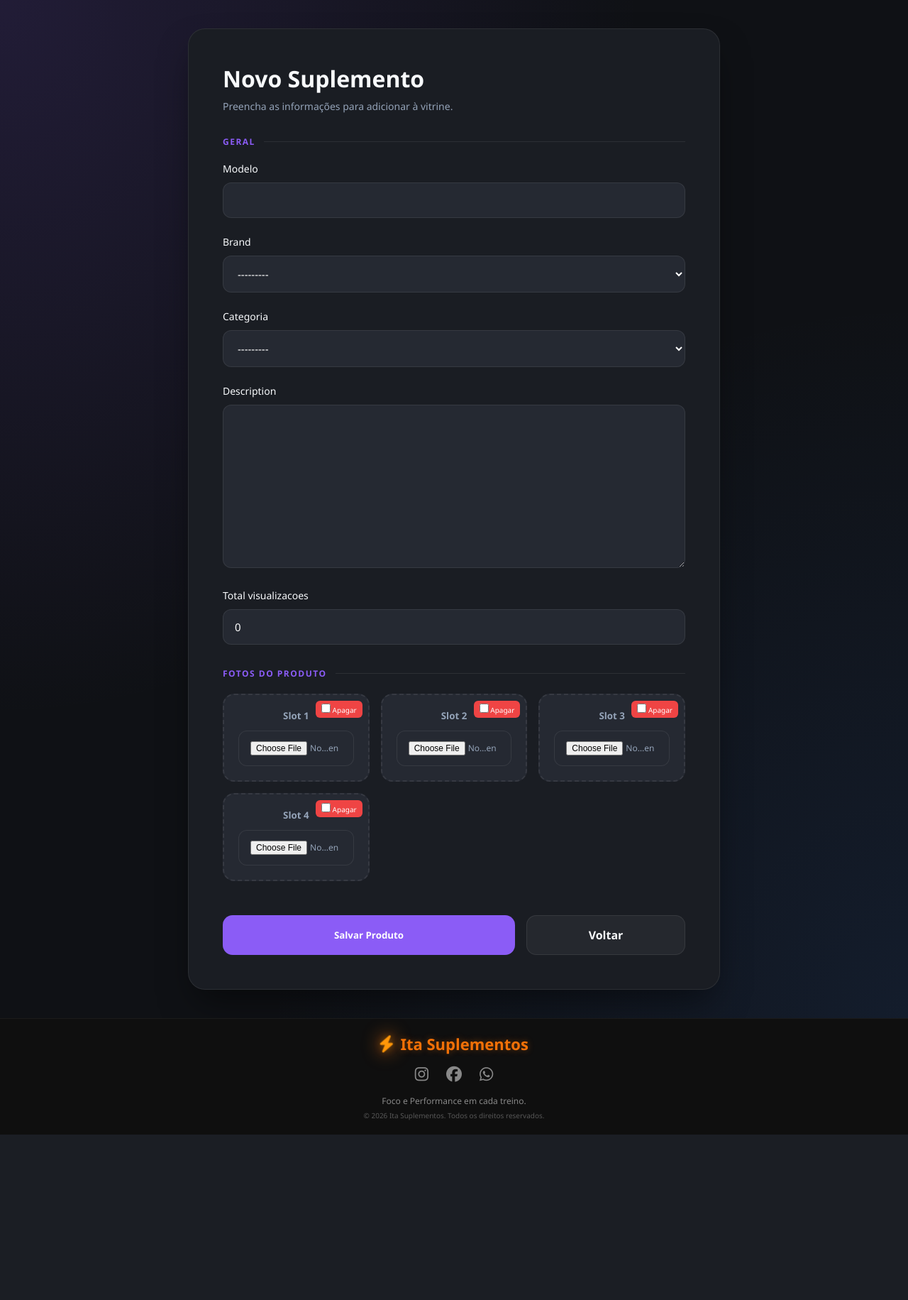
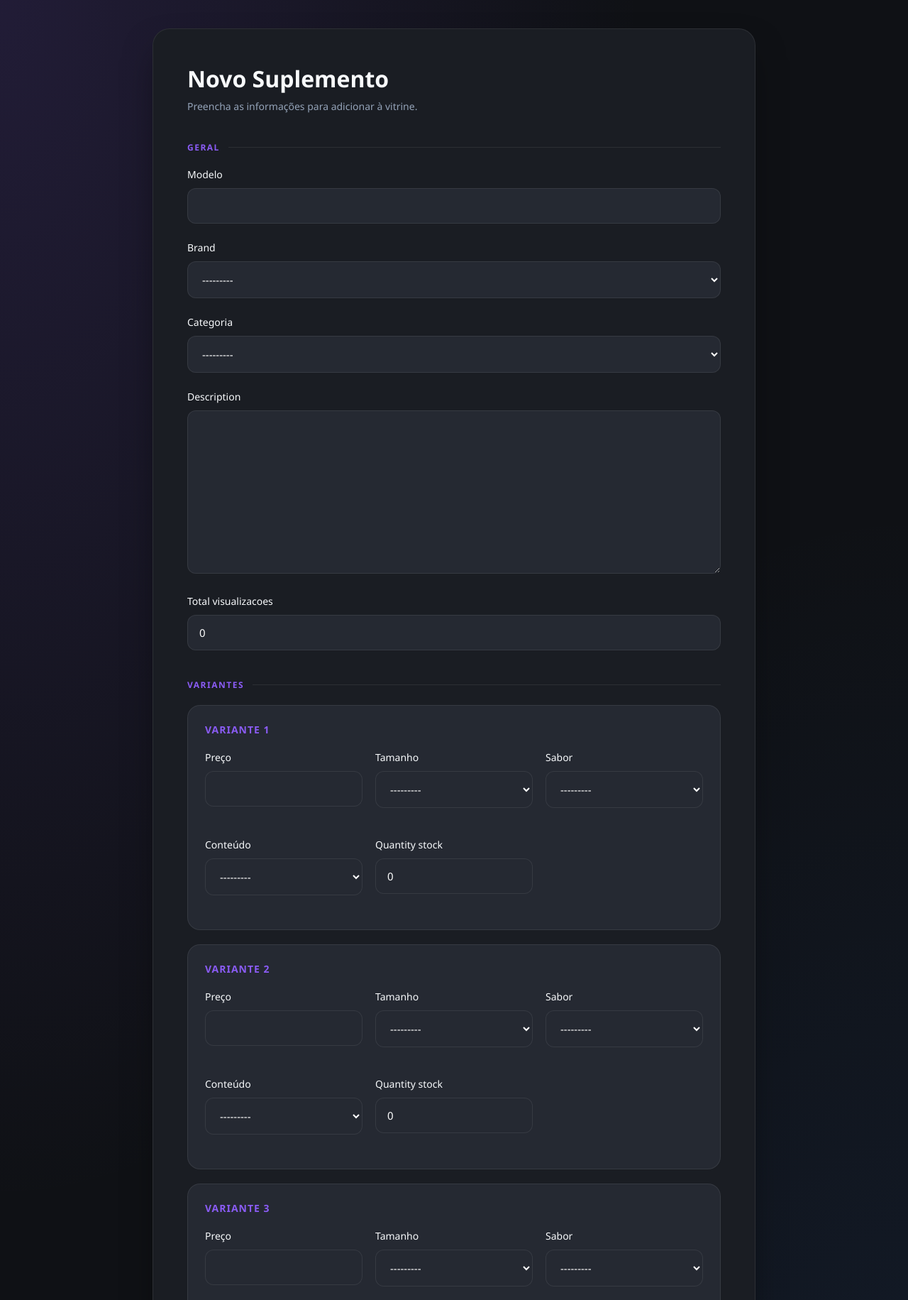
Before and after one commit to jcsilva-dev/ita-supplements-store, a Django app: page /new_supplement/ in a window 1280 px wide. Shown: the part 89-1920 px from the top of the page at 71% size. Before the commit the page ends 1687 px from the top, so only its background shows below. Run offline with Django 5.2, Linux system fonts and the light colour scheme; the visitor is signed in with stand-in values (Sample User, id 1); data that the repository does not hold is empty.

Commit message:
feat: add product variants system with inline formsets, automatic SKU generation and create integration

```diff
--- a/supplements/forms.py
+++ b/supplements/forms.py
@@ -1,4 +1,4 @@
-from supplements.models import Supplements, ImageSupplement, Feedback
+from supplements.models import Supplements, ImageSupplement, Feedback, ProductVariant
 from django import forms
 from django.forms import inlineformset_factory
 
@@ -8,6 +8,22 @@ class SupplementModelForm(forms.ModelForm):
      model = Supplements
      fields = '__all__'
 
+
+
+VariantFormSet = inlineformset_factory(
+    Supplements,
+    ProductVariant,
+    fields=[
+        "price",
+        "size",
+        "flavor",
+        "product_content_size",
+        "quantity_stock",
+    ],
+    extra=3,
+    can_delete=True
+)
+
 ImageFormSet = inlineformset_factory(
    Supplements,
    ImageSupplement,
@@ -16,6 +32,9 @@ ImageFormSet = inlineformset_factory(
    max_num=4,
    can_delete=True
 )
+
+
+
 
 class FeedbackForm(forms.ModelForm):
 
--- a/supplements/templates/new_supplement.html
+++ b/supplements/templates/new_supplement.html
@@ -29,11 +29,10 @@
         font-family: 'Inter', system-ui, -apple-system, sans-serif;
     }
 
-
     .form-container {
         background: var(--card-bg);
         width: 100%;
-        max-width: 750px;
+        max-width: 850px;
         border-radius: 24px;
         padding: 48px;
         border: 1px solid var(--border-ui);
@@ -45,7 +44,6 @@
         font-weight: 800;
         color: var(--text-bright);
         margin-bottom: 8px;
-        text-align: left;
     }
 
     .subtitle {
@@ -54,12 +52,11 @@
         font-size: 14px;
     }
 
-
     .section-header {
         display: flex;
         align-items: center;
         gap: 12px;
-        margin: 32px 0 20px;
+        margin: 40px 0 20px;
     }
 
     .section-header span {
@@ -75,7 +72,6 @@
         height: 1px;
         background: var(--border-ui);
     }
-
 
     .form-group {
         margin-bottom: 24px;
@@ -102,14 +98,62 @@
         transition: all 0.3s ease;
     }
 
-    .form-group input:focus {
+    .form-group textarea {
+        min-height: 120px;
+        resize: vertical;
+    }
+
+    .form-group input:focus,
+    .form-group textarea:focus,
+    .form-group select:focus {
         outline: none;
         border-color: var(--accent-color);
         box-shadow: 0 0 0 4px rgba(139, 92, 246, 0.15);
         background: #2d323d;
     }
 
-    /* ===== GRID DE IMAGENS (DROPZONE STYLE) ===== */
+    /* =========================
+       VARIANTES
+    ========================== */
+
+    .variant-grid {
+        display: flex;
+        flex-direction: column;
+        gap: 20px;
+    }
+
+    .variant-card {
+        background: var(--input-bg);
+        border: 1px solid var(--border-ui);
+        border-radius: 18px;
+        padding: 24px;
+    }
+
+    .variant-header {
+        display: flex;
+        align-items: center;
+        justify-content: space-between;
+        margin-bottom: 20px;
+    }
+
+    .variant-title {
+        font-size: 14px;
+        font-weight: 700;
+        color: var(--accent-color);
+        text-transform: uppercase;
+        letter-spacing: 1px;
+    }
+
+    .variant-fields {
+        display: grid;
+        grid-template-columns: repeat(auto-fit, minmax(220px, 1fr));
+        gap: 18px;
+    }
+
+    /* =========================
+       IMAGENS
+    ========================== */
+
     .image-grid {
         display: grid;
         grid-template-columns: repeat(auto-fit, minmax(160px, 1fr));
@@ -137,13 +181,11 @@
         font-weight: 600;
     }
 
-
     .image-form-card input[type="file"] {
         font-size: 12px;
         color: var(--text-dim);
     }
 
-    /* ===== PREVIEW E DELETE ===== */
     .image-preview {
         margin-top: 15px;
         display: none;
@@ -160,17 +202,14 @@
     }
 
     .delete-row {
-        position: absolute;
-        top: 8px;
-        right: 8px;
-        background: #ef4444;
-        padding: 4px 8px;
-        border-radius: 6px;
-        font-size: 10px;
-        color: white;
-        cursor: pointer;
+        margin-top: 12px;
+        color: #ef4444;
+        font-size: 13px;
     }
 
+    /* =========================
+       ACTIONS
+    ========================== */
 
     .form-actions {
         display: flex;
@@ -216,12 +255,22 @@
 </style>
 
 <div class="page-wrapper">
+
     <div class="form-container">
+
         <h1>Novo Suplemento</h1>
-        <p class="subtitle">Preencha as informações para adicionar à vitrine.</p>
+
+        <p class="subtitle">
+            Preencha as informações para adicionar à vitrine.
+        </p>
 
         <form method="POST" enctype="multipart/form-data">
+
             {% csrf_token %}
+
+            <!-- =========================
+                 DADOS GERAIS
+            ========================== -->
 
             <div class="section-header">
                 <span>Geral</span>
@@ -229,11 +278,83 @@
             </div>
 
             {% for field in form %}
+
                 <div class="form-group">
+
                     <label>{{ field.label }}</label>
+
                     {{ field }}
+
+                    {% if field.errors %}
+                        <small style="color:#ef4444;">
+                            {{ field.errors }}
+                        </small>
+                    {% endif %}
+
                 </div>
+
             {% endfor %}
+
+            <!-- =========================
+                 VARIANTES
+            ========================== -->
+
+            <div class="section-header">
+                <span>Variantes</span>
+                <div class="section-line"></div>
+            </div>
+
+            {{ variant_formset.management_form }}
+
+            <div class="variant-grid">
+
+                {% for variant_form in variant_formset %}
+
+                    <div class="variant-card">
+
+                        <div class="variant-header">
+
+                            <div class="variant-title">
+                                Variante {{ forloop.counter }}
+                            </div>
+
+                        </div>
+
+                        <div class="variant-fields">
+
+                            {% for field in variant_form %}
+
+                                {% if field.name != "DELETE" and field.name != "id" and field.name != "product" %}
+
+                                    <div class="form-group">
+
+                                        <label>{{ field.label }}</label>
+
+                                        {{ field }}
+
+                                        {% if field.errors %}
+                                            <small style="color:#ef4444;">
+                                                {{ field.errors }}
+                                            </small>
+                                        {% endif %}
+
+                                    </div>
+
+                                {% endif %}
+
+                            {% endfor %}
+
+                        </div>
+
+                    </div>
+
+                {% endfor %}
+
+            </div>
+
+            <!-- =========================
+                 IMAGENS
+            ========================== -->
 
             <div class="section-header">
                 <span>Fotos do Produto</span>
@@ -241,56 +362,97 @@
             </div>
 
             {{ formset.management_form }}
+
             <div class="image-grid">
+
                 {% for f in formset %}
+
                     <div class="image-form-card">
-                        <small>Slot {{ forloop.counter }}</small>
 
-                        <div class="form-group" style="margin-bottom: 0;">
+                        <small>
+                            Slot {{ forloop.counter }}
+                        </small>
+
+                        <div class="form-group" style="margin-bottom:0;">
+
                             {{ f.photo }}
+
                         </div>
 
                         {% if f.DELETE %}
+
                             <div class="delete-row">
                                 {{ f.DELETE }} Apagar
                             </div>
+
                         {% endif %}
 
                         <div class="image-preview">
                             <img src="">
                         </div>
+
                     </div>
+
                 {% endfor %}
+
             </div>
 
+            <!-- =========================
+                 BOTÕES
+            ========================== -->
+
             <div class="form-actions">
-                <button type="submit" class="btn-save">Salvar Produto</button>
-                <a href="{% url 'supplements' %}" class="btn-cancel">Voltar</a>
+
+                <button type="submit" class="btn-save">
+                    Salvar Produto
+                </button>
+
+                <a href="{% url 'supplements' %}" class="btn-cancel">
+                    Voltar
+                </a>
+
             </div>
+
         </form>
+
     </div>
+
 </div>
 
 <script>
+
     document.querySelectorAll('.image-form-card input[type="file"]').forEach(input => {
+
         input.addEventListener('change', function() {
+
             const card = this.closest('.image-form-card');
             const preview = card.querySelector('.image-preview');
             const img = card.querySelector('img');
             const file = this.files[0];
 
             if (file) {
+
                 const reader = new FileReader();
+
                 reader.onload = e => {
+
                     img.src = e.target.result;
+
                     preview.style.display = 'block';
+
                     card.style.borderStyle = 'solid';
                     card.style.borderColor = 'var(--accent-color)';
+
                 }
+
                 reader.readAsDataURL(file);
+
             }
+
         });
+
     });
+
 </script>
 
 {% endblock %}
--- a/supplements/views.py
+++ b/supplements/views.py
@@ -2,7 +2,7 @@ from django.contrib.auth.decorators import login_required
 from django.utils.decorators import method_decorator
 from django.urls import reverse_lazy
 from supplements.models import Supplements, HomeBanner, Category, Feedback, FeedbackImage, ProductVariant
-from supplements.forms import SupplementModelForm, ImageFormSet, FeedbackForm
+from supplements.forms import SupplementModelForm, ImageFormSet, FeedbackForm, VariantFormSet
 from django.views.generic import ListView, CreateView, DetailView, UpdateView, DeleteView
 from django.db import transaction
 from django.db.models import F
@@ -60,45 +60,87 @@ class SupplementsView(ListView):
 
 @method_decorator(login_required(login_url='login'), name='dispatch')
 class NewSuplementView(CreateView):
-     model = Supplements
-     form_class = SupplementModelForm
-     template_name = 'new_supplement.html'
-     success_url = '/supplements/'
+    model = Supplements
+    form_class = SupplementModelForm
+    template_name = 'new_supplement.html'
+    success_url = '/supplements/'
 
-     def get_context_data(self, **kwargs):
+    def get_context_data(self, **kwargs):
         context = super().get_context_data(**kwargs)
 
         if "formset" in kwargs:
             context["formset"] = kwargs["formset"]
-
         else:
             context["formset"] = ImageFormSet()
 
+        if "variant_formset" in kwargs:
+            context["variant_formset"] = kwargs["variant_formset"]
+        else:
+            context["variant_formset"] = VariantFormSet()
+
         return context
 
-
-     def post(self, request, *args, **kwargs):
+    def post(self, request, *args, **kwargs):
         self.object = None
 
         form = self.get_form()
-        formset = ImageFormSet(self.request.POST, self.request.FILES)
 
-        if form.is_valid() and formset.is_valid():
-            return self.forms_valid(form, formset)
+        formset = ImageFormSet(
+            self.request.POST,
+            self.request.FILES
+        )
 
-        return self.forms_invalid(form, formset)
+        variant_formset = VariantFormSet(
+            self.request.POST
+        )
 
-     def forms_valid(self, form, formset):
+        if (
+            form.is_valid()
+            and formset.is_valid()
+            and variant_formset.is_valid()
+        ):
+            return self.forms_valid(
+                form,
+                formset,
+                variant_formset
+            )
+
+        return self.forms_invalid(
+            form,
+            formset,
+            variant_formset
+        )
+
+    def forms_valid(
+        self,
+        form,
+        formset,
+        variant_formset
+    ):
         with transaction.atomic():
+
             self.object = form.save()
+
             formset.instance = self.object
             formset.save()
 
+            variant_formset.instance = self.object
+            variant_formset.save()
+
         return super().form_valid(form)
 
-     def forms_invalid(self, form, formset):
+    def forms_invalid(
+        self,
+        form,
+        formset,
+        variant_formset
+    ):
         return self.render_to_response(
-            self.get_context_data(form=form, formset=formset)
+            self.get_context_data(
+                form=form,
+                formset=formset,
+                variant_formset=variant_formset
+            )
         )
 
 
```
Also changed, not shown: supplements/models.py (+15 -7 lines), supplements/migrations/0037_alter_productvariant_sku.py (added).
